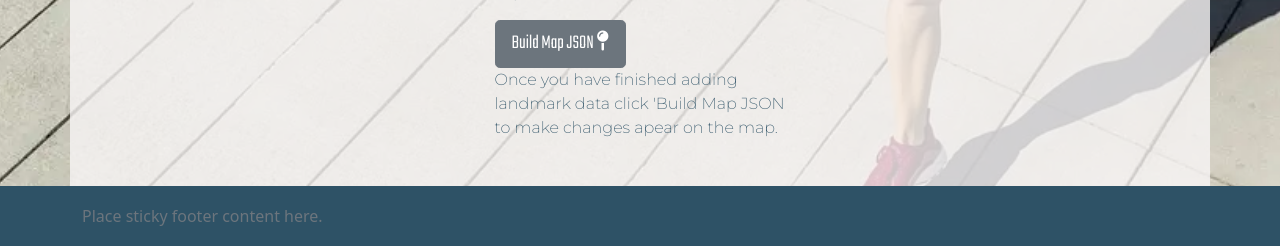
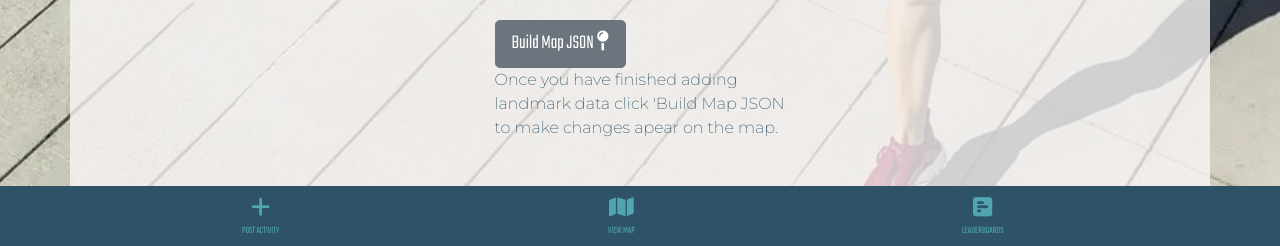
Before and after one commit to BarryBeics/Project-Three, a Flask app: page /admin in a window 1280 px wide. Shown: the part 757-1003 px from the top of the page. Run offline with Flask 2, Linux system fonts and the light colour scheme; the visitor is signed in with stand-in values (Sample User, id 1); data comes from the database, SQL or seed files in the repository; some libraries are stand-ins or nearby versions.

Commit message:
add link icons to footer

```diff
--- a/fitnesstracker/static/JSON/user_data.json
+++ b/fitnesstracker/static/JSON/user_data.json
@@ -1 +1 @@
-[{"id": 13, "first": "donkey", "last": "kong", "icon_num": 6, "current": 102.1, "total": 102.10000000000001, "longitude": -4.28872, "latitude": 53.377304}, {"id": 4, "first": "liam", "last": "marples", "icon_num": 2, "current": 86.1, "total": 346.09999999999997, "longitude": -4.438358, "latitude": 53.426125}]
+[{"id": 31, "first": "code", "last": "insititue", "icon_num": 1, "current": 33.8, "total": 163.79999999999998, "longitude": -4.564389, "latitude": 53.247065}]
--- a/fitnesstracker/static/css/style.css
+++ b/fitnesstracker/static/css/style.css
@@ -13,6 +13,7 @@ h3,
 a,
 .popover-header,
 .main-menuitem span,
+.footer-menuitem span,
 .flashes h4 {
   font-family: 'Teko', sans-serif;
 }
@@ -59,6 +60,12 @@ hr,
 a:not([href]):not([class]) {
    color: #2e5266;
 }
+
+.footer-menuitem a,
+.footer-menuitem a i {
+  color: #50A5B1;
+}
+
 
 .selected:before,
 .link-text i:hover,
@@ -120,7 +127,7 @@ a,
     bottom: 0;
     width: 100%;
     height: 60px; /* Set the fixed height of the footer here */
-    line-height: 60px; /* Vertically center the text there */
+
   }
 
   .flashes h4 {
@@ -155,11 +162,13 @@ a,
 
 /* ------------- Internal navigation -----*/
 
+.footer-menuitem a i,
 .main-menuitem a i {
   display: block;
   font-size: 22px;
 }
 
+.footer-menuitem span,
 .main-menuitem span {
   font-size: 10px;
 }
@@ -177,6 +186,7 @@ a,
   z-index: 1;
 }
 
+.footer-menuitem,
 .main-menuitem {
   padding: 10px 0px 0px 0px;
   text-align: center;
@@ -190,6 +200,8 @@ ol, ul {
 .col-4-xs {
   width: 32%;
 }
+
+.footer-menuitem a,
 .main-menuitem a {
   text-decoration: none;
 }
--- a/fitnesstracker/templates/base.html
+++ b/fitnesstracker/templates/base.html
@@ -35,8 +35,8 @@
               <li class="nav-item">
                 <!-- Only visable to logged IN users -->
                 {% if session.user %}
-                <a class="nav-link active" aria-current="page" href="{{ url_for('map_link') }}"> <i class="fa fa-globe"
-                    aria-hidden="true"></i> Map View </a>
+                <a class="nav-link active" aria-current="page" href="{{ url_for('map_link') }}"> <i
+                  class="fa-solid fa-map" aria-hidden="true"></i> Map View </a>
                 <hr>
                 <a class="nav-link active" aria-current="page" href="{{ url_for('view_activity') }}"> <i
                   class="fa fa-list-ul" aria-hidden="true"></i> View Activity</a>
@@ -92,7 +92,24 @@
   </section>
   <footer class="footer">
     <div class="container">
-      <span class="text-muted">Place sticky footer content here.</span>
+      <div class="d-md-block">
+        <ul id="nav" class="main-list-inline main-menucontainer">
+            <li class="col-4-xs list-inline-item footer-menuitem">
+                <a href="{{ url_for('post_activity') }}" class="hvr-push"><i class="fa-solid fa-plus"
+                        aria-hidden="true"></i><span>Post Activity</span></a>
+            </li>
+            <li class="col-4-xs list-inline-item footer-menuitem">
+                <a href="{{ url_for('map_link') }}" class="hvr-push"><i class="fa-solid fa-map" aria-hidden="true"></i>
+                    <div><span>View Map</span></div>
+                </a>
+            </li>
+            <li class="col-4-xs  list-inline-item footer-menuitem">
+                <a href="" class="hvr-push"><i class="fa-solid fa-square-poll-horizontal" aria-hidden="true"></i>
+                    <div><span>Leaderboards</span></div>
+                </a>
+            </li>
+        </ul>
+    </div>
     </div>
   </footer>
 
```
Also changed, not shown: fitnesstracker/templates/edit_comment.html (+8 -7 lines).
